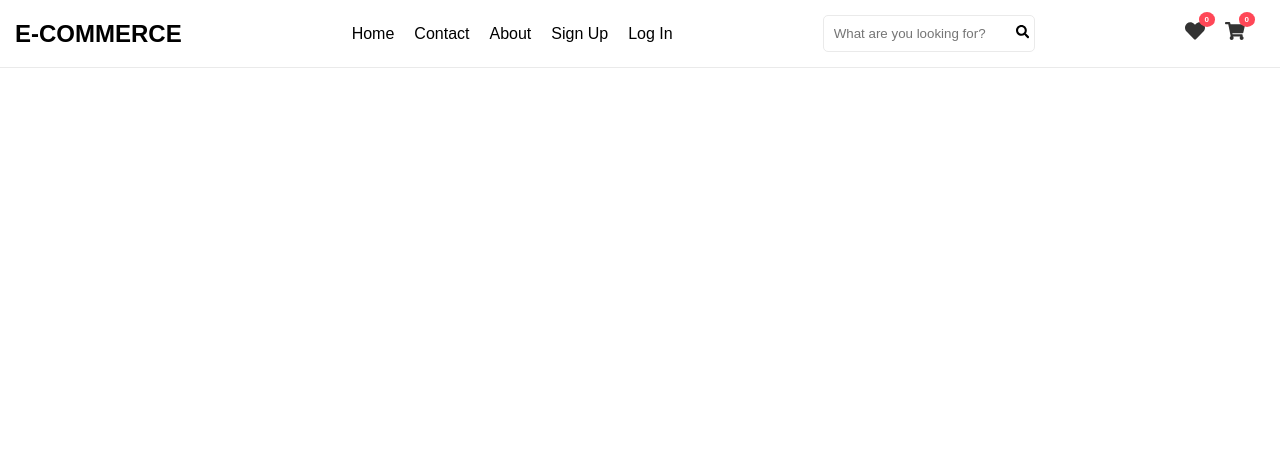
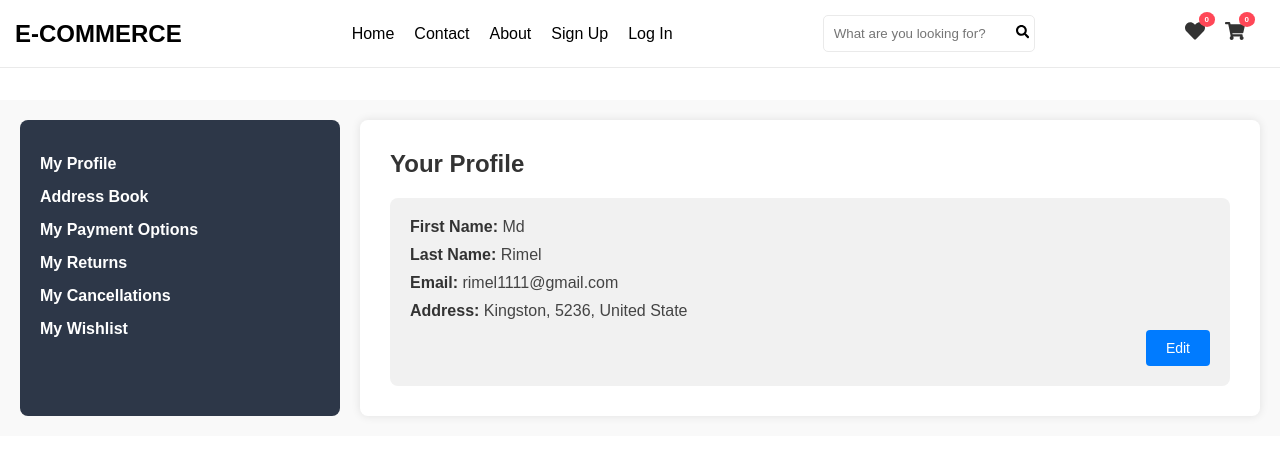
Before and after one commit to atharavsawant52/Ecommerce_Application, a React (Vite) app in the folder Ecommerce_App/: page /account in a window 1280 px wide. Shown: the top 458 px of the page. Built offline with nearby package versions, Linux system fonts and the light colour scheme.

Commit message:
add account section

```diff
--- a/Ecommerce_App/package.json
+++ b/Ecommerce_App/package.json
@@ -11,7 +11,7 @@
   },
   "dependencies": {
     "@reduxjs/toolkit": "^2.2.7",
-    "axios": "^1.7.7",
+    "axios": "^0.27.2",
     "react": "^18.3.1",
     "react-axios": "^2.0.6",
     "react-dom": "^18.3.1",
--- /dev/null
+++ b/Ecommerce_App/src/Pages/Account.css
@@ -0,0 +1,143 @@
+
+.account-container {
+    display: flex;
+    gap: 20px;
+    padding: 20px;
+    background-color: #f9f9f9;
+    margin-top: 100px;
+  }
+
+  .account-sidebar {
+    flex: 1;
+    background-color: #2d3748;
+    color: white;
+    padding: 20px;
+    border-radius: 8px;
+  }
+
+  .account-sidebar nav ul {
+    list-style: none;
+    padding: 0;
+  }
+
+  .account-sidebar nav ul li {
+    margin: 15px 0;
+  }
+
+  .account-sidebar nav ul li a {
+    color: white;
+    text-decoration: none;
+    font-weight: bold;
+  }
+
+  .account-content {
+    flex: 3;
+    background-color: #ffffff;
+    padding: 30px;
+    border-radius: 8px;
+    box-shadow: 0 0 10px rgba(0, 0, 0, 0.1);
+  }
+
+  .account-content h2 {
+    margin-bottom: 20px;
+    color: #333;
+  }
+
+  /* Success Message Styling */
+  .success-message {
+    color: #28a745;
+    font-weight: bold;
+    margin-top: 10px;
+    text-align: center;
+  }
+
+  /* Form Styling */
+  form .form-group {
+    margin-bottom: 15px;
+  }
+
+  form .form-group label {
+    display: block;
+    margin-bottom: 5px;
+    font-weight: bold;
+    color: #555;
+  }
+
+  form .form-group input[type="text"],
+  form .form-group input[type="email"],
+  form .form-group input[type="password"] {
+    width: 100%;
+    padding: 10px;
+    border: 1px solid #ccc;
+    border-radius: 4px;
+    font-size: 14px;
+  }
+
+  .form-actions {
+    display: flex;
+    justify-content: flex-end;
+    gap: 10px;
+  }
+
+  .cancel-btn,
+  .save-btn {
+    padding: 10px 20px;
+    border-radius: 4px;
+    font-size: 14px;
+    cursor: pointer;
+  }
+
+  .cancel-btn {
+    background-color: #e0e0e0;
+    color: #555;
+    border: none;
+  }
+
+  .save-btn {
+    background-color: #007bff;
+    color: white;
+    border: none;
+  }
+
+  .cancel-btn:hover {
+    background-color: #d0d0d0;
+  }
+
+  .save-btn:hover {
+    background-color: #0056b3;
+  }
+
+  /* Edit and Profile Details View */
+  .profile-details {
+    display: flex;
+    flex-direction: column;
+    gap: 10px;
+    background-color: #f1f1f1;
+    padding: 20px;
+    border-radius: 8px;
+  }
+
+  .profile-details p {
+    font-size: 16px;
+    color: #444;
+  }
+
+  .profile-details strong {
+    font-weight: 600;
+    color: #333;
+  }
+
+  .edit-btn {
+    background-color: #007bff;
+    color: white;
+    padding: 10px 20px;
+    border: none;
+    border-radius: 4px;
+    font-size: 14px;
+    cursor: pointer;
+    align-self: flex-end;
+  }
+
+  .edit-btn:hover {
+    background-color: #0056b3;
+  }
--- /dev/null
+++ b/Ecommerce_App/src/Pages/Account.jsx
@@ -0,0 +1,117 @@
+import React, { useState, useEffect } from 'react';
+import './Account.css';
+import { saveUserToLocalStorage, getUserFromLocalStorage } from '../utils/localStorage';
+
+const Account = () => {
+  const initialProfile = getUserFromLocalStorage() || {
+    firstName: 'Md',
+    lastName: 'Rimel',
+    email: 'rimel1111@gmail.com',
+    address: 'Kingston, 5236, United State',
+    currentPassword: '',
+    newPassword: '',
+    confirmPassword: ''
+  };
+
+  const [profile, setProfile] = useState(initialProfile);
+  const [isEditMode, setIsEditMode] = useState(false); // Toggle between edit and display mode
+  const [showSuccessMessage, setShowSuccessMessage] = useState(false); // Success message state
+
+  useEffect(() => {
+    saveUserToLocalStorage(profile); // Save profile to local storage on component load
+  }, []);
+
+  const handleChange = (e) => {
+    const { name, value } = e.target;
+    setProfile({ ...profile, [name]: value });
+  };
+
+  const handleSubmit = (e) => {
+    e.preventDefault();
+    saveUserToLocalStorage(profile); // Save updated profile to local storage
+    setShowSuccessMessage(true); // Show success message
+    setIsEditMode(false); // Switch back to display mode
+    setTimeout(() => setShowSuccessMessage(false), 3000); // Hide success message after 3 seconds
+  };
+
+  const handleEditClick = () => {
+    setIsEditMode(true); // Enable edit mode
+  };
+
+  return (
+    <div className="account-container">
+      <aside className="account-sidebar">
+        <nav>
+          <ul>
+            <li><a href="#profile" className="active">My Profile</a></li>
+            <li><a href="#address">Address Book</a></li>
+            <li><a href="#payment">My Payment Options</a></li>
+            <li><a href="#returns">My Returns</a></li>
+            <li><a href="#cancellations">My Cancellations</a></li>
+            <li><a href="#wishlist">My Wishlist</a></li>
+          </ul>
+        </nav>
+      </aside>
+
+      <div className="account-content">
+        <h2>{isEditMode ? 'Edit Your Profile' : 'Your Profile'}</h2>
+
+        {showSuccessMessage && <p className="success-message">Saved Successfully!</p>}
+
+        {isEditMode ? (
+          <form onSubmit={handleSubmit}>
+            <div className="form-group">
+              <label>First Name</label>
+              <input type="text" name="firstName" value={profile.firstName} onChange={handleChange} />
+            </div>
+
+            <div className="form-group">
+              <label>Last Name</label>
+              <input type="text" name="lastName" value={profile.lastName} onChange={handleChange} />
+            </div>
+
+            <div className="form-group">
+              <label>Email</label>
+              <input type="email" name="email" value={profile.email} onChange={handleChange} disabled />
+            </div>
+
+            <div className="form-group">
+              <label>Address</label>
+              <input type="text" name="address" value={profile.address} onChange={handleChange} />
+            </div>
+
+            <div className="form-group">
+              <label>Current Password</label>
+              <input type="password" name="currentPassword" value={profile.currentPassword} onChange={handleChange} />
+            </div>
+
+            <div className="form-group">
+              <label>New Password</label>
+              <input type="password" name="newPassword" value={profile.newPassword} onChange={handleChange} />
+            </div>
+
+            <div className="form-group">
+              <label>Confirm New Password</label>
+              <input type="password" name="confirmPassword" value={profile.confirmPassword} onChange={handleChange} />
+            </div>
+
+            <div className="form-actions">
+              <button type="button" className="cancel-btn" onClick={() => setIsEditMode(false)}>Cancel</button>
+              <button type="submit" className="save-btn">Save Changes</button>
+            </div>
+          </form>
+        ) : (
+          <div className="profile-details">
+            <p><strong>First Name:</strong> {profile.firstName}</p>
+            <p><strong>Last Name:</strong> {profile.lastName}</p>
+            <p><strong>Email:</strong> {profile.email}</p>
+            <p><strong>Address:</strong> {profile.address}</p>
+            <button className="edit-btn" onClick={handleEditClick}>Edit</button>
+          </div>
+        )}
+      </div>
+    </div>
+  );
+};
+
+export default Account;
--- a/Ecommerce_App/src/Pages/Login.jsx
+++ b/Ecommerce_App/src/Pages/Login.jsx
@@ -8,23 +8,25 @@ const Login = () => {
   const [email, setEmail] = useState('');
   const [password, setPassword] = useState('');
   const navigate = useNavigate();
-  const dispatch = useDispatch(); // Dispatch function
+  const dispatch = useDispatch();
 
   const handleSubmit = (e) => {
     e.preventDefault();
 
+    // Get user from local storage
     const user = getUserFromLocalStorage();
 
-    // Check if user exists and credentials match
+    // Check if the user exists and credentials match
     if (user) {
       if (user.email === email && user.password === password) {
-        // Save user to local storage to indicate user is logged in
+        // Save user to local storage as logged-in state
         saveUserToLocalStorage(user);
 
         // Dispatch LOGIN action to update Redux state
         dispatch({ type: "LOGIN", payload: user });
 
-        navigate('/'); // Home page par redirect karne ke liye
+        // Redirect to home page
+        navigate('/');
       } else {
         alert('Invalid email or password!');
       }
--- a/Ecommerce_App/src/Pages/ProfileDropdown.jsx
+++ b/Ecommerce_App/src/Pages/ProfileDropdown.jsx
@@ -1,8 +1,18 @@
-import React from "react";
 import { Link } from "react-router-dom";
 import { FaUser, FaBox, FaTimesCircle, FaStar, FaSignOutAlt } from "react-icons/fa";
+import { clearUserFromLocalStorage } from "../utils/localStorage"; // Import clear function
+import { useNavigate } from "react-router-dom"; // For navigation
 
 const ProfileDropdown = ({ handleLogout }) => {
+  const navigate = useNavigate();
+
+  // Update the logout function to clear user and navigate to login page
+  const logout = () => {
+    clearUserFromLocalStorage(); // Clear user data from localStorage
+    handleLogout(); // Call the passed prop function if you need to update parent state
+    navigate("/login"); // Redirect to login page
+  };
+
   return (
     <div className="profile-dropdown">
       <ul>
@@ -13,7 +23,7 @@ const ProfileDropdown = ({ handleLogout }) => {
         </li>
         <li>
           <Link to="/orders">
-            <FaBox /> My Order
+            <FaBox /> My Orders
           </Link>
         </li>
         <li>
@@ -27,7 +37,7 @@ const ProfileDropdown = ({ handleLogout }) => {
           </Link>
         </li>
         <li>
-          <button onClick={handleLogout}>
+          <button onClick={logout}>
             <FaSignOutAlt /> Logout
           </button>
         </li>
--- a/Ecommerce_App/src/Pages/Signup.jsx
+++ b/Ecommerce_App/src/Pages/Signup.jsx
@@ -21,7 +21,7 @@ const Signup = () => {
       cart: [] // Initialize an empty cart
     };
 
-    // Local storage me user data save karna
+    // Save user data to local storage
     saveUserToLocalStorage(userData);
 
     // Redirect to login page
--- a/Ecommerce_App/src/Routing/Routing.jsx
+++ b/Ecommerce_App/src/Routing/Routing.jsx
@@ -10,13 +10,14 @@ import About from "../Pages/About";
 import Checkout from "../Pages/Checkout";
 import ProductDetails from "../Pages/ProductDetails";
 import CategoryPage from "../Pages/CategoryPage";
+import Account from "../Pages/Account";
 
 function Routing() {
   return (
     <div>
       <Routes>
         <Route path="/" element={<Home />} />
-        <Route path="/signup" element={<Signup />} />
+        <Route path="/signup" element={<Signup/>} />
         <Route path="/login" element={<Login />} />
         <Route path="/login-home" element={<Home />} />
         <Route path="/cart" element={<CardComponent />} />
@@ -26,6 +27,7 @@ function Routing() {
         <Route path="/checkout" element={<Checkout />} />
         <Route path="/product/:id" element={<ProductDetails />} />
         <Route path="/category/:categoryName" element={<CategoryPage />} />
+        <Route path="/account" element={<Account/>} />
       </Routes>
     </div>
   );
```
Also changed, not shown: 2 other files (tests, documents, lock files or other folders).
